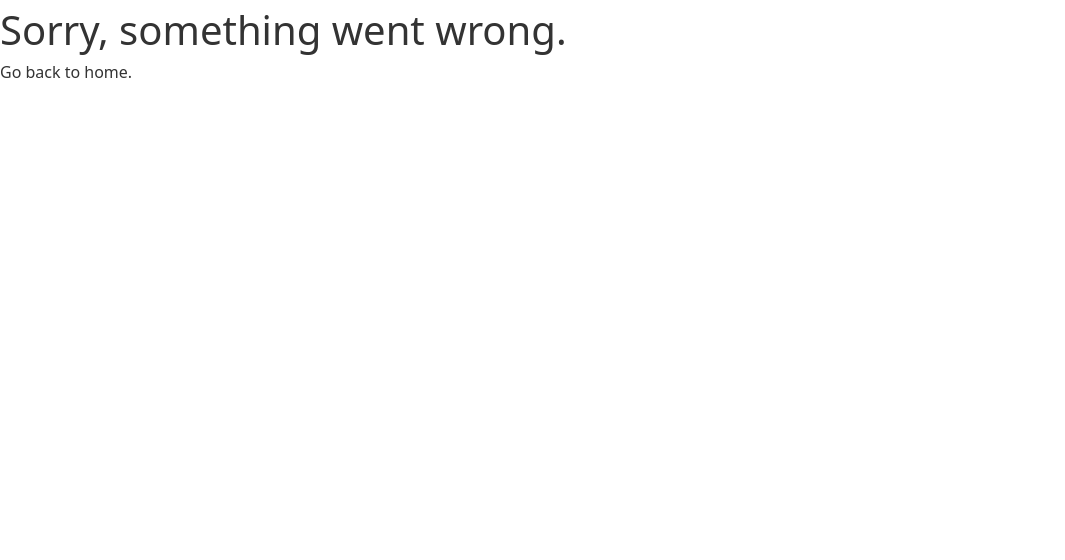
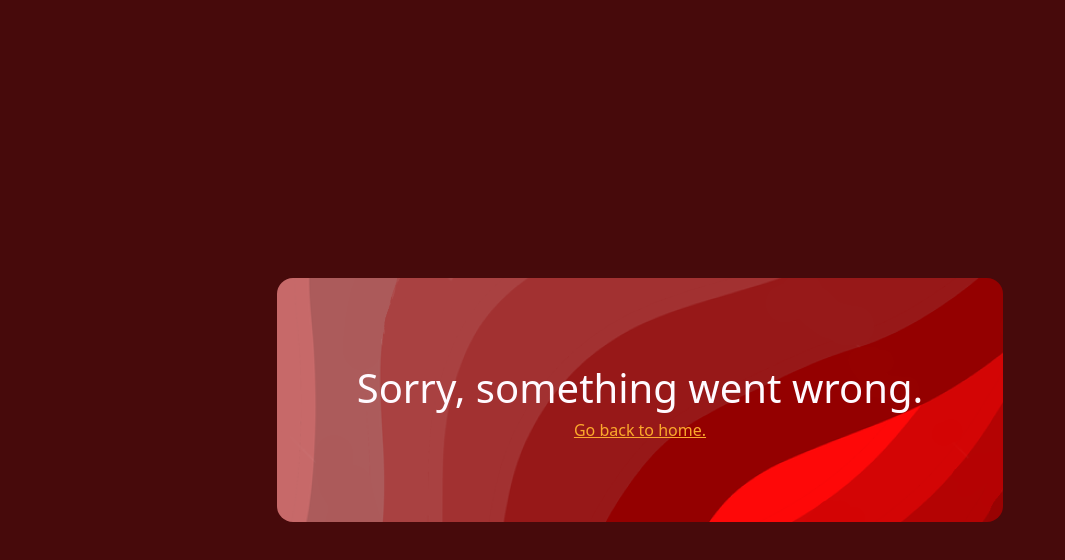
Before and after one commit to sharmaigne/frs-127, a Next.js app: page /error in a window 1280 px wide. Shown: the top 560 px of the page, without its empty margins (0-1065 px from the left). Built offline with nearby package versions, Linux system fonts and the light colour scheme.

Commit message:
feat: confirm email and error routes

```diff
--- /dev/null
+++ b/app/callback/route.ts
@@ -0,0 +1,38 @@
+import { cookies } from 'next/headers'
+import { NextResponse } from 'next/server'
+import { type CookieOptions, createServerClient } from '@supabase/ssr'
+
+export async function GET(request: Request) {
+  const { searchParams, origin } = new URL(request.url)
+  const code = searchParams.get('code')
+  // if "next" is in param, use it as the redirect URL
+  const next = searchParams.get('next') ?? '/'
+
+  if (code) {
+    const cookieStore = cookies()
+    const supabase = createServerClient(
+      process.env.NEXT_PUBLIC_SUPABASE_URL!,
+      process.env.NEXT_PUBLIC_SUPABASE_ANON_KEY!,
+      {
+        cookies: {
+          get(name: string) {
+            return cookieStore.get(name)?.value
+          },
+          set(name: string, value: string, options: CookieOptions) {
+            cookieStore.set({ name, value, ...options })
+          },
+          remove(name: string, options: CookieOptions) {
+            cookieStore.delete({ name, ...options })
+          },
+        },
+      }
+    )
+    const { error } = await supabase.auth.exchangeCodeForSession(code)
+    if (!error) {
+      return NextResponse.redirect(`${origin}${next}`)
+    }
+  }
+
+  // return the user to an error page with instructions
+  return NextResponse.redirect(`${origin}/auth/auth-code-error`)
+}
--- a/app/error/page.tsx
+++ b/app/error/page.tsx
@@ -1,13 +1,20 @@
 import Link from "next/link";
+import maroonBg from "@/public/images/maroon-bg.png";
+
 const ErrorPage = () => {
   return (
-    <div className="flex-col justify-center items-center w-screen h-screen">
-      <h2>Sorry, something went wrong.</h2>
-      <Link href="/">
-        Go back to home.
-      </Link>
+    <div className="flex justify-center items-center h-screen bg-primary-900">
+      <div
+        className="flex-col m-6 p-20 justify-center text-center rounded-2xl"
+        style={{ backgroundImage: `url(${maroonBg.src})` }}
+      >
+        <h2 className="text-light">Sorry, something went wrong.</h2>
+        <Link href="/" className="underline text-accent">
+          Go back to home.
+        </Link>
+      </div>
     </div>
   );
-}
+};
 
 export default ErrorPage;
```
